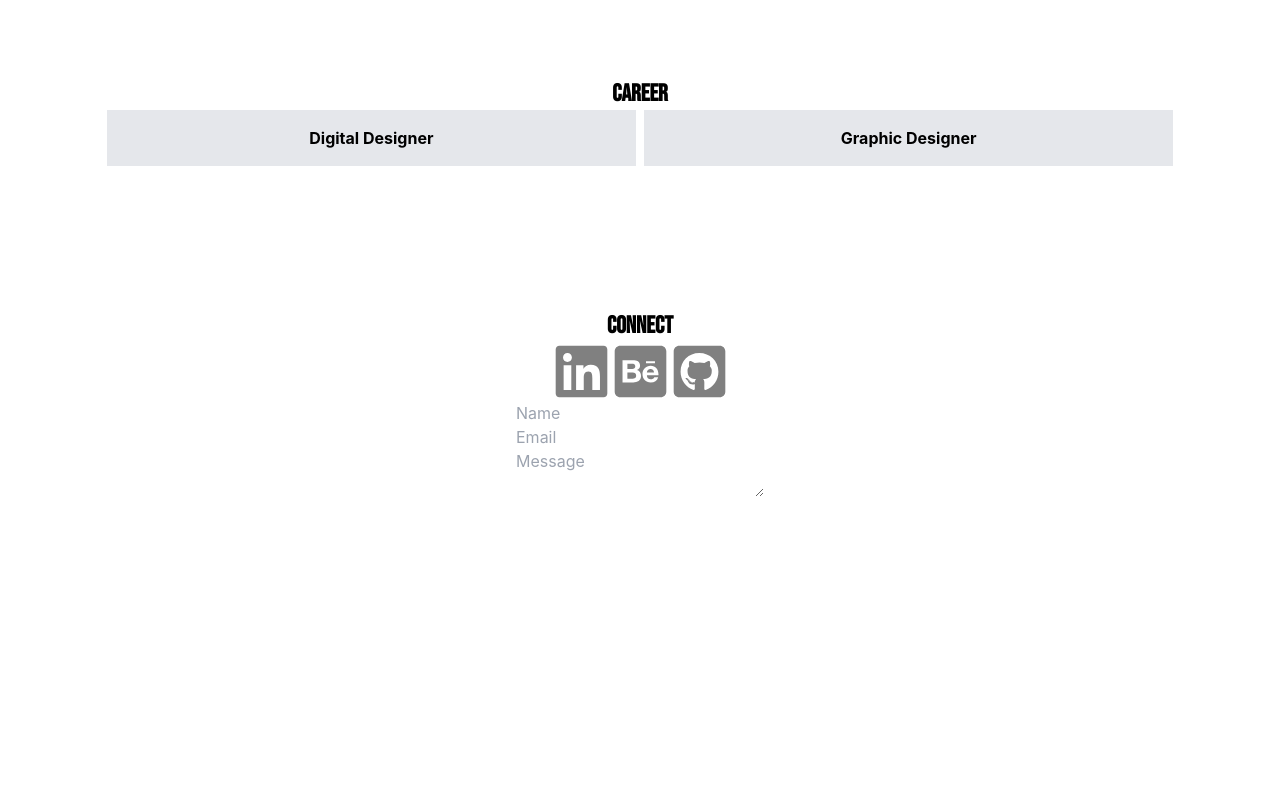
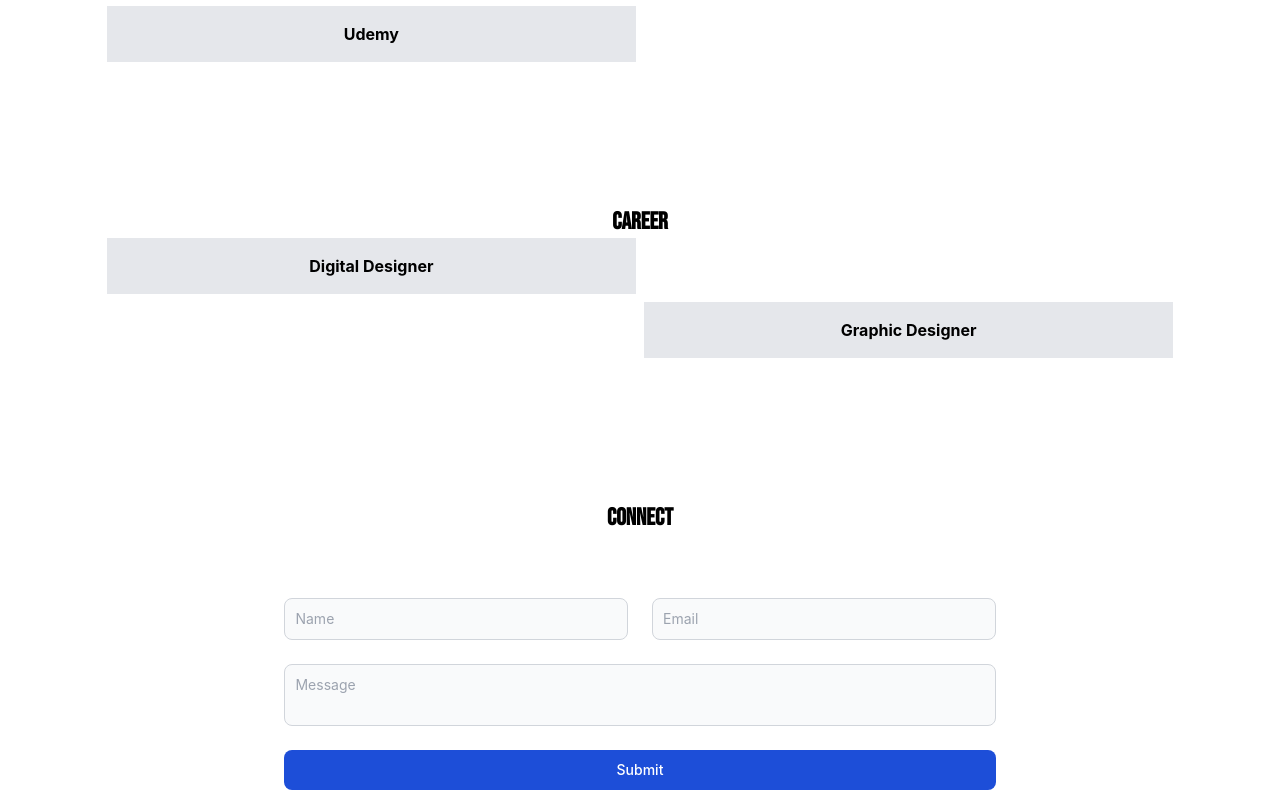
Before and after one commit to aimanaress/portfolio2024, a React (Create React App) app: page / in a window 1280 px wide. Shown: the part 1966-2756 px from the top of the page. Before the commit the page ends 2463 px from the top, so only its background shows below. Built offline with nearby package versions, Linux system fonts and the light colour scheme.

Commit message:
Complete base for Connect section

```diff
--- a/src/components/About.jsx
+++ b/src/components/About.jsx
@@ -1,4 +1,8 @@
 import React from "react";
+import { FaLinkedin } from "react-icons/fa";
+import { FaBehanceSquare } from "react-icons/fa";
+import { FaGithubSquare } from "react-icons/fa";
+import { IconContext } from "react-icons/lib";
 
 function About() {
   return (
@@ -12,6 +16,11 @@ function About() {
         continuous learning and adaptability. Let's connect and explore how I
         can contribute to your team's success!
       </div>
+      <div className="mt-6 flex flex-row">
+        <IconContext.Provider value={{ color: "#000000", size: 40 }}>
+          <FaLinkedin /> <FaBehanceSquare /> <FaGithubSquare />
+        </IconContext.Provider>
+      </div>
     </div>
   );
 }
--- a/src/components/Career.jsx
+++ b/src/components/Career.jsx
@@ -15,9 +15,8 @@ function Career() {
         <div className="grid grid-cols-2 gap-2 w-full">
           {skill.map((item) => (
             <div
-              className={`col-start-${item.key % 2 === 0 ? 2 : 1} row-start-${
-                item.key
-              }`}
+              className={`col-start-${item.key % 2 === 0 ? 2 : 1}
+              row-start-${item.key}`}
             >
               <ExperienceCard name={item.name} />
             </div>
--- a/src/components/Connect.jsx
+++ b/src/components/Connect.jsx
@@ -1,24 +1,39 @@
 import React from "react";
-import { FaLinkedin } from "react-icons/fa";
-import { FaBehanceSquare } from "react-icons/fa";
-import { FaGithubSquare } from "react-icons/fa";
-import { IconContext } from "react-icons/lib";
 
 function Connect() {
   return (
     <div className="mt-36">
       <div className="flex flex-col items-center">
         <h2 className="font-bebas text-2xl font-bold">Connect</h2>
-        <div className="flex flex-row">
-          <IconContext.Provider value={{ color: "gray", size: 59 }}>
-            <FaLinkedin /> <FaBehanceSquare /> <FaGithubSquare />
-          </IconContext.Provider>
-        </div>
-        <div>
-          <form className="flex flex-col">
-            <input placeholder="Name" />
-            <input placeholder="Email" />
-            <textarea placeholder="Message" />
+
+        <div className="mt-16 w-full xl:w-2/3">
+          <form className="">
+            <div className="grid gap-6 mb-6 md:grid-cols-2">
+              <div>
+                <input
+                  placeholder="Name"
+                  className="bg-gray-50 border border-gray-300 text-gray-900 text-sm rounded-lg focus:ring-blue-500 focus:border-blue-500 block w-full p-2.5 dark:bg-gray-700 dark:border-gray-600 dark:placeholder-gray-400 dark:text-white dark:focus:ring-blue-500 dark:focus:border-blue-500"
+                />
+              </div>
+              <div>
+                <input
+                  placeholder="Email"
+                  className="bg-gray-50 border border-gray-300 text-gray-900 text-sm rounded-lg focus:ring-blue-500 focus:border-blue-500 block w-full p-2.5 dark:bg-gray-700 dark:border-gray-600 dark:placeholder-gray-400 dark:text-white dark:focus:ring-blue-500 dark:focus:border-blue-500"
+                />
+              </div>
+            </div>
+            <div className="mb-6">
+              <textarea
+                placeholder="Message"
+                className="resize-none bg-gray-50 border border-gray-300 text-gray-900 text-sm rounded-lg focus:ring-blue-500 focus:border-blue-500 block w-full p-2.5 dark:bg-gray-700 dark:border-gray-600 dark:placeholder-gray-400 dark:text-white dark:focus:ring-blue-500 dark:focus:border-blue-500"
+              />
+            </div>
+            <button
+              type="submit"
+              className="text-white bg-blue-700 hover:bg-blue-800 focus:ring-4 focus:outline-none focus:ring-blue-300 font-medium rounded-lg text-sm w-full sm:w-full px-5 py-2.5 text-center dark:bg-blue-600 dark:hover:bg-blue-700 dark:focus:ring-blue-800"
+            >
+              Submit
+            </button>
           </form>
         </div>
       </div>
--- a/src/components/Educations.jsx
+++ b/src/components/Educations.jsx
@@ -22,6 +22,10 @@ function Educations() {
               <ExperienceCard name={item.name} />
             </div>
           ))}
+
+          {/* <div className="col-start-1 row-start-1">{skill[0].name}</div>
+          <div className="col-start-2 row-start-2">{skill[1].name}</div>
+          <div className="col-start-1 row-start-3">{skill[2].name}</div> */}
         </div>
       </div>
     </div>
```
